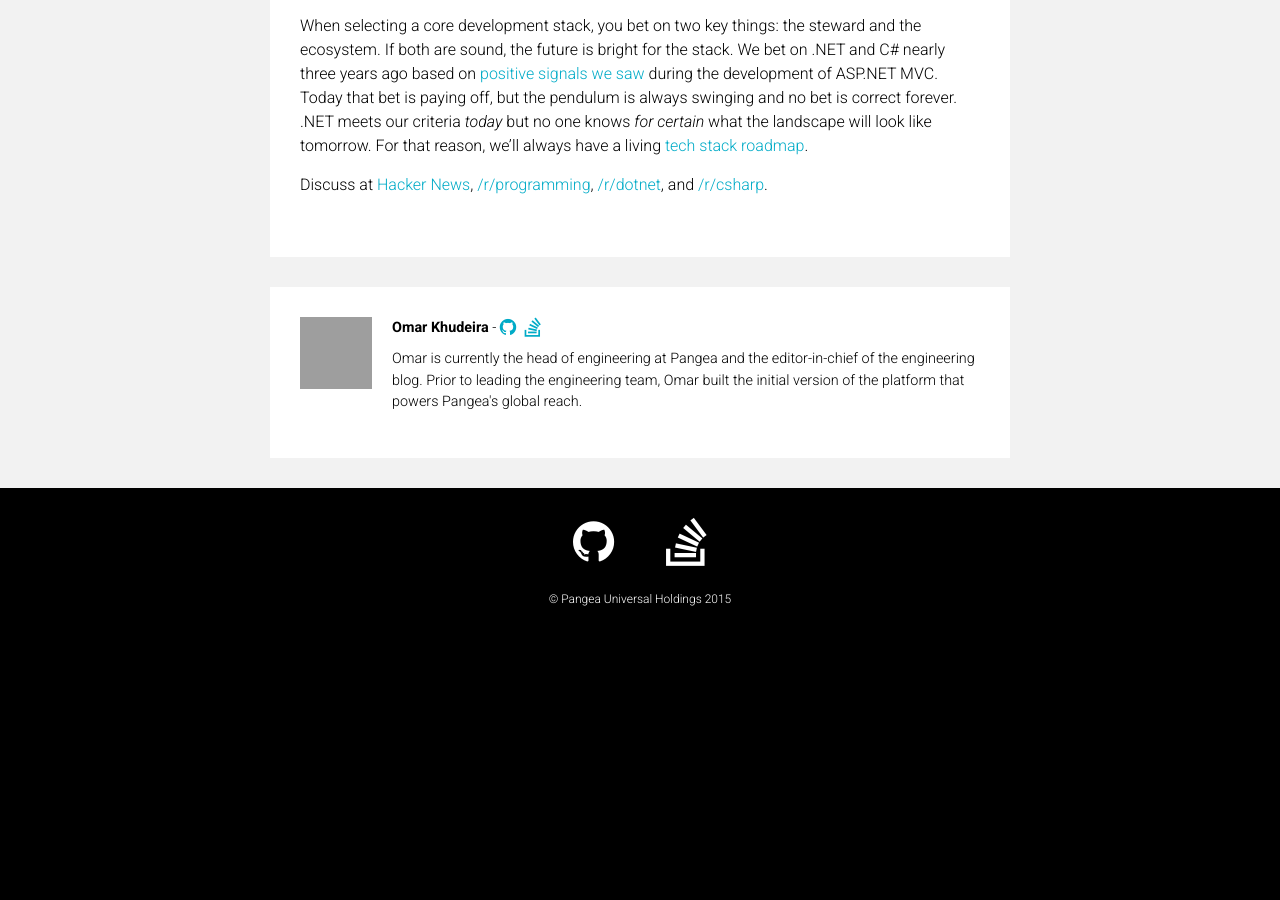
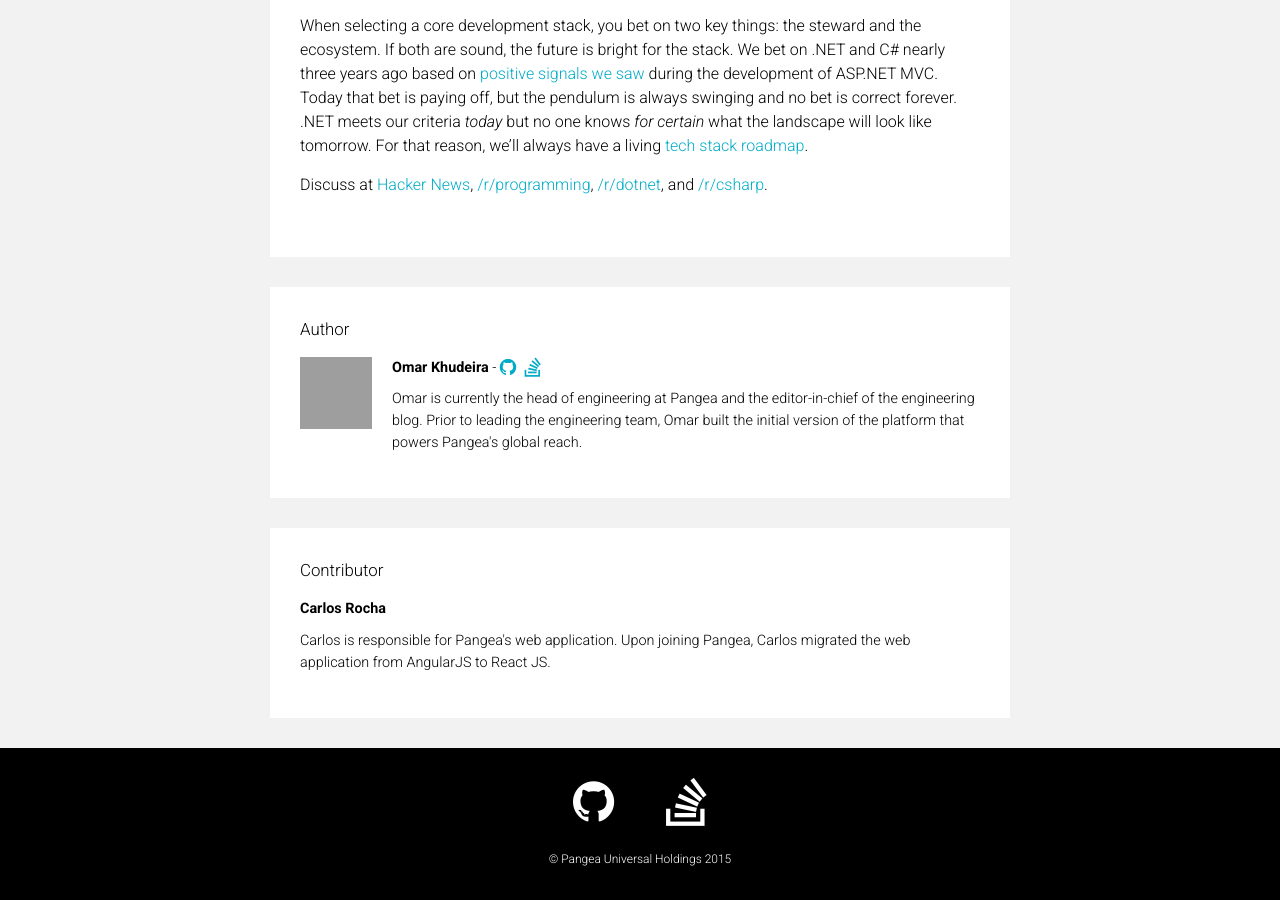
Before and after one commit to omar/gopangea.github.io, a Jekyll site: the page built from _posts/2015-12-10-why-dot-net.md, in a window 1280 px wide and 900 px high, scrolled down 1387 px. Built offline with Jekyll 4.4.1, drawn with Linux system fonts in a browser that asks for light colours; nearby versions of some CDN libraries; before the commit the page ends 2027 px from its top, so only the background shows below that; grey boxes are pictures that could not be loaded.

Commit message:
Add contributor section

```diff
--- a/_includes/author.html
+++ b/_includes/author.html
@@ -1,4 +1,5 @@
 <div class="author-info">
+    <h3>Author</h3>
     {% if author.gravatar %}
     <img class="photo" src="//www.gravatar.com/avatar/{{ author.gravatar }}?s=144" />
     {% endif %}
@@ -15,3 +16,24 @@
 
     <p class="description">{{ author.description }}</p>
 </div>
+
+{% if contributor %}
+<div class="author-info">
+    <h3>Contributor</h3>
+    {% if contributor.gravatar %}
+    <img class="photo" src="//www.gravatar.com/avatar/{{ author.gravatar }}?s=144" />
+    {% endif %}
+    <span class="name">{{ contributor.name}}</span>
+    {% if contributor.social.github %}
+        -
+    {% endif %}
+    {% if contributor.social.github %}
+        <a href="{{ author.social.github }}"><i class="fa fa-github fa-lg">&nbsp;</i></a>
+    {% endif %}
+    {% if contributor.social.github %}
+        <a href="{{ author.social.stackoverflow }}"><i class="fa fa-stack-overflow fa-lg">&nbsp;</i></a>
+    {% endif %}
+
+    <p class="description">{{ contributor.description }}</p>
+</div>
+{% endif %}
--- a/_layouts/post.html
+++ b/_layouts/post.html
@@ -2,6 +2,7 @@
 layout: default
 ---
 {% assign author = site.data.team[page.author] %}
+{% assign contributor = site.data.team[page.contributor] %}
 {% if page.image %}
   <img src="/assets/blog-post-headers/{{ page.image }}" />
 {% endif %}
--- a/_posts/2015-12-10-why-dot-net.md
+++ b/_posts/2015-12-10-why-dot-net.md
@@ -3,7 +3,7 @@
 title:  "Why .NET?"
 date:   2015-12-10
 author: omar
-contributors:
+contributor: carlos
 ---
 We get asked "Why .NET?" a lot. It's rare to find .NET startups these days and for good reason. Historically speaking, the .NET ecosystem was unattractive due to the high licensing cost of Windows and Visual Studio. In addition, .NET had poor interoperability with non-Microsoft products, which meant additional licensing costs for compatible products (like SQL Server). Lastly, Microsoft's [aggressive anti-competitive stance](https://en.wikipedia.org/wiki/Embrace,_extend_and_extinguish) towards its competitors and open source software created a rift between their products and developers.
 
```
